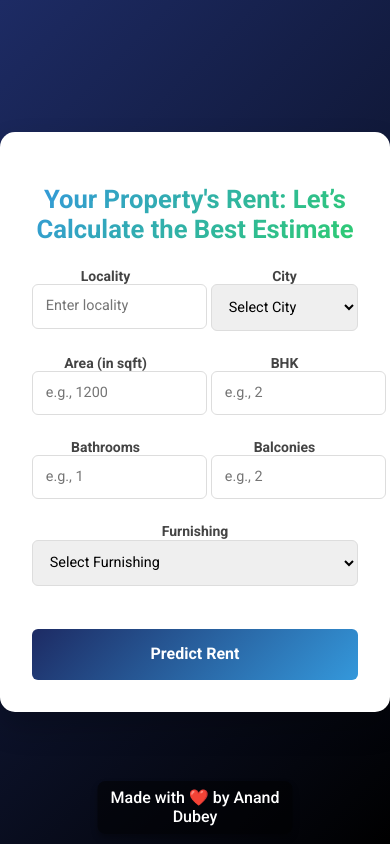
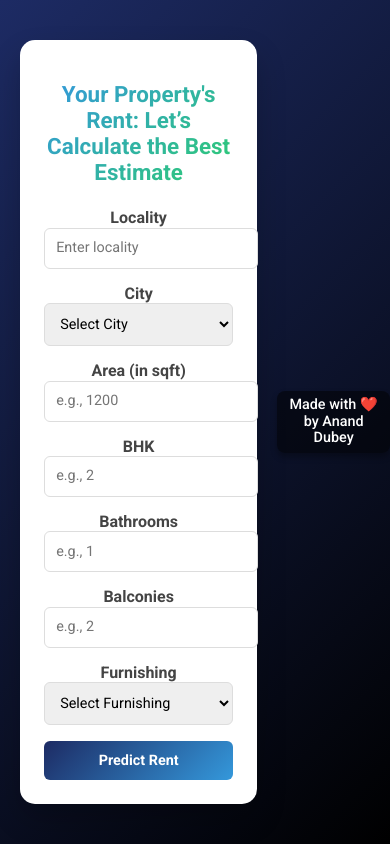
Before and after one commit to a-4anand/Rentall, a Flask app: page / in a window 390 px wide. Run offline with Flask 3, Linux system fonts and the light colour scheme; parts of the project's set-up code (start-up, migrations or seed data) failed here and were passed over; some libraries are stand-ins or nearby versions.

Commit message:
made teh website responsive

```diff
--- a/templates/index.html
+++ b/templates/index.html
@@ -26,7 +26,6 @@
     min-height: 100vh;
     margin: 0;
     padding: 0;
-        font-size: 14px; /* Reduced font size for better fit */
 }
 
 .container {
@@ -34,10 +33,9 @@
     border-radius: 15px;
     box-shadow: 0 15px 30px rgba(0, 0, 0, 0.2);
     max-width: 800px;
-        width: 100%;
-        padding: 2rem; /* Reduced padding to make it more compact */
-        margin-top: 20px;
-        margin-bottom: 20px;
+    width: 90%; /* Adapts for larger screens */
+    padding: 2rem;
+    margin: 20px;
     text-align: center;
     transition: all 0.3s ease-in-out;
 }
@@ -48,32 +46,26 @@
 
 h2 {
     font-weight: 700;
-        font-size: 1.6rem; /* Reduced heading size */
+    font-size: 1.8rem; /* Larger font size for desktops */
     background: linear-gradient(135deg, #3498db, #2ecc71);
     color: transparent;
     background-clip: text;
-        margin-bottom: 1.5rem; /* Reduced margin */
+    margin-bottom: 1.5rem;
 }
 
 form {
     display: flex;
     flex-direction: column;
-        gap: 1.5rem; /* Reduced gap between form elements */
+    gap: 1rem;
 }
 
 .input-row {
     display: flex;
-        justify-content: space-between;
-        gap: 2rem; /* Reduced gap between input fields */
+    gap: 1rem;
 }
 
 .input-group {
     flex: 1;
-    }
-
-    .input-group:last-child {
-        margin-right: 0;
-        margin-left: 0;
 }
 
 .full-width {
@@ -82,15 +74,14 @@
 
 label {
     font-weight: 600;
-        margin-top: 1rem; /* Reduced margin */
-        margin-bottom: 0.5rem;
+    margin-top: 0.5rem;
     text-align: left;
     color: #444;
 }
 
 input, select, button {
-        font-size: 0.9rem; /* Reduced font size */
-        padding: 0.8rem; /* Reduced padding */
+    font-size: 1rem;
+    padding: 0.8rem;
     border: 1px solid #ddd;
     border-radius: 6px;
     width: 100%;
@@ -108,10 +99,9 @@
     color: #fff;
     font-weight: 700;
     border: none;
-        margin-top: 1.2rem; /* Reduced margin */
     cursor: pointer;
     padding: 1rem;
-        font-size: 1rem; /* Reduced font size */
+    font-size: 1rem;
     transition: background 0.3s ease;
 }
 
@@ -120,23 +110,14 @@
 }
 
 .prediction-text {
-        margin-top: 1.5rem; /* Reduced margin */
-        font-size: 1.1rem; /* Slightly smaller font */
+    margin-top: 1.5rem;
+    font-size: 1.1rem;
     font-weight: 500;
     color: #2ecc71;
     text-align: center;
 }
 
-    .autocomplete-suggestions {
-        border: 1px solid #ddd;
-        max-height: 200px;
-        overflow-y: auto;
-    }
 .footer {
-        position: absolute;
-        bottom: 10px;
-        left: 50%;
-        transform: translateX(-50%);
     font-size: 1rem;
     font-weight: 500;
     color: #fff;
@@ -146,8 +127,49 @@
     border-radius: 8px;
     width: fit-content;
     box-shadow: 0px 4px 6px rgba(0, 0, 0, 0.3);
+    margin: 20px auto;
 }
+
+/* Tablet and small laptop styles */
+@media (max-width: 1024px) {
+    .container {
+        width: 85%; /* Slightly smaller container */
+        padding: 1.5rem;
+    }
+
+    h2 {
+        font-size: 1.6rem; /* Adjusted font size for readability */
+    }
+}
+
+/* Mobile Styles */
+@media (max-width: 600px) {
+    .container {
+        width: 95%; /* Full-width for small screens */
+        padding: 1.5rem;
+    }
+
+    h2 {
+        font-size: 1.4rem;
+    }
+
+    .input-row {
+        flex-direction: column;
+    }
+
+    input, select, button {
+        font-size: 0.9rem;
+        padding: 0.7rem;
+    }
+
+    .footer {
+        font-size: 0.9rem;
+        padding: 0.4rem;
+    }
+}
+
 </style>
+
 
 
 
```
Also changed, not shown: requirements.txt (line endings or trailing spaces). Lines whose indentation alone changed are shown as unchanged.
